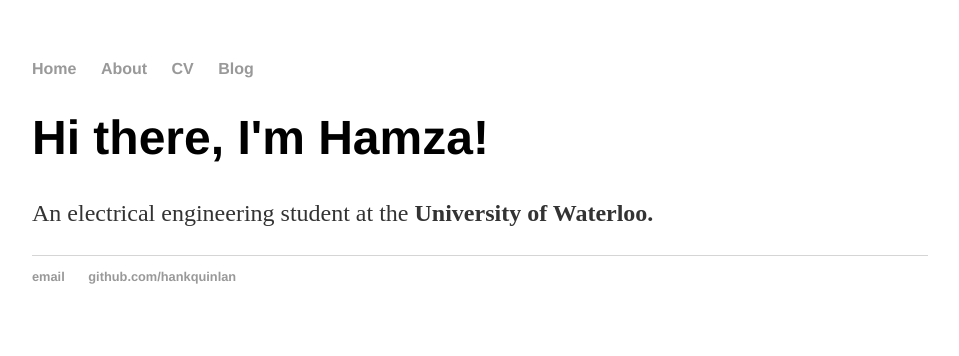
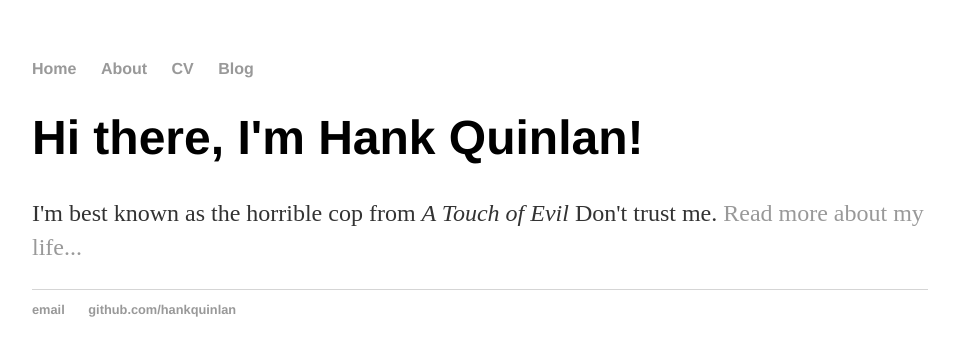
Before and after one commit to baighamza/HBaig30.github.io, a Jekyll site: the page built from index.html, in a window 1280 px wide. Shown: the top 356 px of the page, without its empty margins (160-1119 px from the left). Built offline with Jekyll 4.4.1, drawn with Linux system fonts in a browser that asks for light colours.

Commit message:
Update index.html

```diff
--- a/index.html
+++ b/index.html
@@ -1,30 +1,8 @@
-<!DOCTYPE html>
-<html>
-	<head>
-		<title>Hamza's Website </title>
-		<!-- link to main stylesheet -->
-		<link rel="stylesheet" type="text/css" href="/css/main.css">
-	</head>
-	<body>
-		<nav>
-    		<ul>
-        		<li><a href="/">Home</a></li>
-	        	<li><a href="/about">About</a></li>
-        		<li><a href="/cv">CV</a></li>
-        		<li><a href="/blog">Blog</a></li>
-    		</ul>
-		</nav>
-		<div class="container">
-    		<div class="blurb">
-        		<h1>Hi there, I'm Hamza!</h1>
-			<p>An electrical engineering student at the <b>University of Waterloo.</b></p>
-    		</div><!-- /.blurb -->
-		</div><!-- /.container -->
-		<footer>
-    		<ul>
-        		<li><a href="mailto:hankquinlanhub@gmail.com">email</a></li>
-        		<li><a href="https://github.com/hankquinlan">github.com/hankquinlan</a></li>
-			</ul>
-		</footer>
-	</body>
-</html>
+---
+layout: default
+title: Hank Quinlan, Horrible Cop
+---
+<div class="blurb">
+	<h1>Hi there, I'm Hank Quinlan!</h1>
+	<p>I'm best known as the horrible cop from <em>A Touch of Evil</em> Don't trust me. <a href="/about">Read more about my life...</a></p>
+</div><!-- /.blurb -->
```
